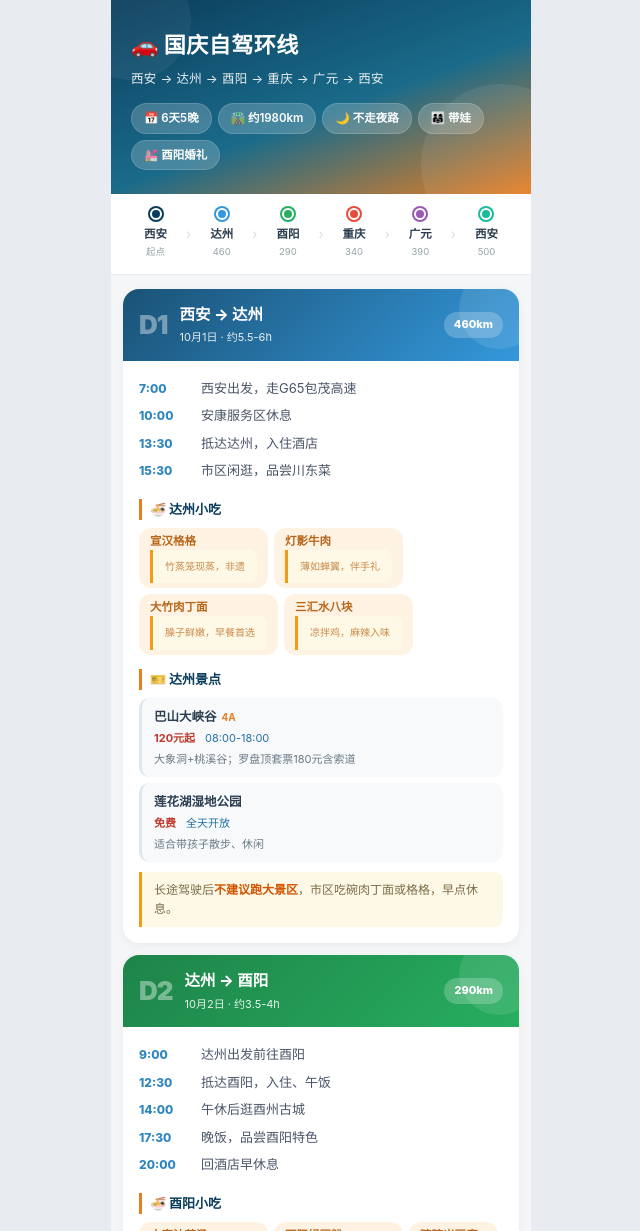
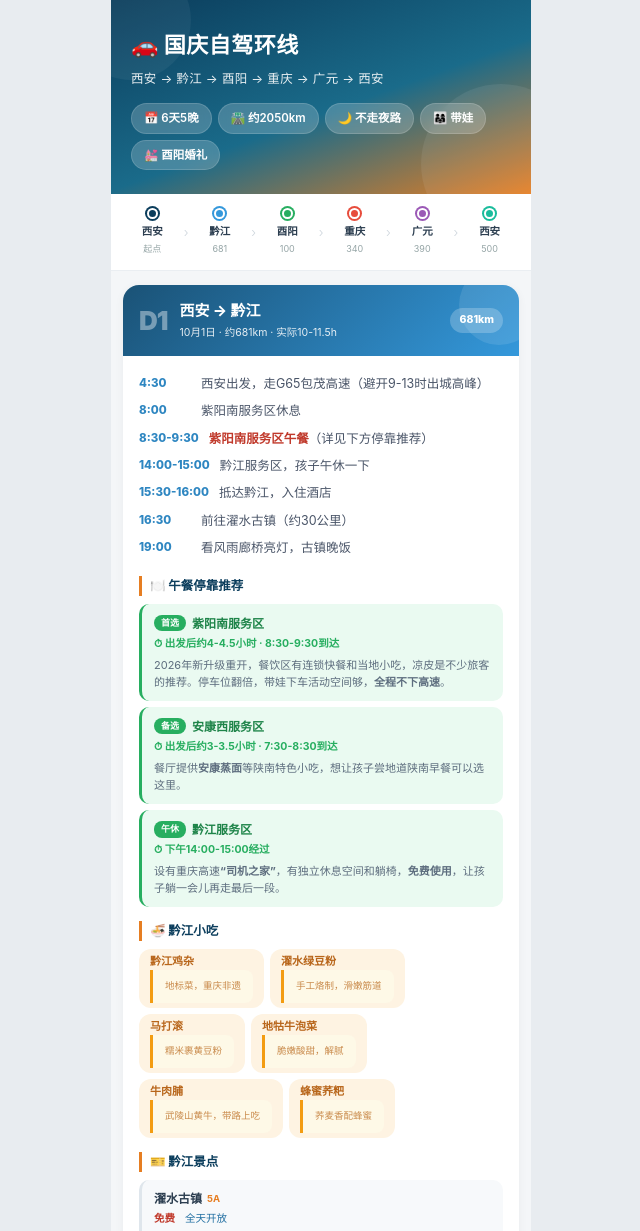
Before and after one commit to leotengfei/national-day-trip, a plain HTML site: page index.html in a window 1280 px wide. Shown: the top 1231 px of the page, without its empty margins (319-959 px from the left). Drawn offline with Linux system fonts and the light colour scheme.

Commit message:
update national-day-trip 2026-09-29

```diff
--- a/index.html
+++ b/index.html
@@ -14,7 +14,6 @@
     -webkit-font-smoothing: antialiased;
     display: flex;
     justify-content: center;
-    padding: 0;
     margin: 0;
   }
   .phone {
@@ -82,23 +81,21 @@
     display: flex;
     align-items: center;
     justify-content: space-between;
-    padding: 14px 16px;
+    padding: 14px 10px;
     background: #fff;
-    margin: 0;
     border-bottom: 1px solid #eaeef2;
-    position: relative;
   }
   .route-node { text-align: center; flex: 1; }
   .route-node .dot {
-    width: 12px; height: 12px;
+    width: 11px; height: 11px;
     border-radius: 50%;
     margin: 0 auto 5px;
     border: 2px solid #fff;
     box-shadow: 0 0 0 2px currentColor;
   }
-  .route-node .nm { font-size: 11.5px; font-weight: 800; color: #2c3e50; }
-  .route-node .km { font-size: 9.5px; color: #95a5a6; margin-top: 1px; }
-  .route-sep { color: #cdd5dc; font-size: 14px; font-weight: 300; padding: 0 2px; }
+  .route-node .nm { font-size: 10.5px; font-weight: 800; color: #2c3e50; }
+  .route-node .km { font-size: 9px; color: #95a5a6; margin-top: 1px; }
+  .route-sep { color: #cdd5dc; font-size: 13px; font-weight: 300; }
 
   /* ===== 每日卡片 ===== */
   .days { padding: 14px 12px 0; }
@@ -136,14 +133,14 @@
     position: relative; z-index: 1;
   }
   .day-head .dt { position: relative; z-index: 1; flex: 1; }
-  .day-head .dt h3 { font-size: 15.5px; font-weight: 800; }
-  .day-head .dt .meta { font-size: 11px; opacity: 0.88; margin-top: 2px; }
+  .day-head .dt h3 { font-size: 15px; font-weight: 800; }
+  .day-head .dt .meta { font-size: 10.5px; opacity: 0.88; margin-top: 2px; }
   .day-head .km-badge {
     position: relative; z-index: 1;
     background: rgba(255,255,255,0.22);
-    padding: 4px 10px;
+    padding: 4px 9px;
     border-radius: 14px;
-    font-size: 11px;
+    font-size: 10.5px;
     font-weight: 800;
     white-space: nowrap;
   }
@@ -156,22 +153,23 @@
     display: flex;
     gap: 10px;
     padding: 4px 0;
-    font-size: 13px;
-    line-height: 1.5;
+    font-size: 12.5px;
+    line-height: 1.55;
   }
   .tl-item .t {
     font-weight: 800;
     color: #2e86c1;
     min-width: 52px;
-    font-size: 12px;
+    font-size: 11.5px;
     padding-top: 1px;
+    flex-shrink: 0;
   }
   .tl-item .d { color: #4a5568; flex: 1; }
   .tl-item .d strong { color: #c0392b; }
 
-  /* ===== 分区标题 ===== */
+  /* 分区标题 */
   .sec-title {
-    font-size: 13px;
+    font-size: 12.5px;
     font-weight: 800;
     color: #0b3d5c;
     margin: 14px 0 8px;
@@ -181,28 +179,26 @@
   }
   .sec-title:first-child { margin-top: 0; }
 
-  /* ===== 美食列表 ===== */
-  .food-list {
-    display: flex; flex-wrap: wrap; gap: 6px;
-  }
+  /* 美食 */
+  .food-list { display: flex; flex-wrap: wrap; gap: 6px; }
   .food-tag {
     background: #fef3e2;
     color: #b8651a;
     padding: 5px 11px;
     border-radius: 12px;
-    font-size: 11.5px;
+    font-size: 11px;
     font-weight: 600;
     line-height: 1.4;
   }
   .food-tag .note {
     display: block;
-    font-size: 10px;
+    font-size: 9.5px;
     color: #c98a4b;
     font-weight: 400;
     margin-top: 1px;
   }
 
-  /* ===== 景点列表 ===== */
+  /* 景点 */
   .spot-item {
     background: #f7f9fb;
     border-radius: 10px;
@@ -212,7 +208,7 @@
   }
   .spot-item:last-child { margin-bottom: 0; }
   .spot-item .sname {
-    font-size: 12.5px;
+    font-size: 12px;
     font-weight: 800;
     color: #2c3e50;
     display: flex;
@@ -220,42 +216,59 @@
     gap: 5px;
     flex-wrap: wrap;
   }
-  .spot-item .sname .star {
-    font-size: 10px;
-    color: #e67e22;
-    font-weight: 700;
-  }
+  .spot-item .sname .star { font-size: 9.5px; color: #e67e22; font-weight: 700; }
   .spot-item .sline {
-    display: flex;
-    gap: 10px;
-    font-size: 11px;
-    color: #7f8c8d;
-    margin-top: 3px;
-    flex-wrap: wrap;
+    display: flex; gap: 10px;
+    font-size: 10.5px; color: #7f8c8d;
+    margin-top: 3px; flex-wrap: wrap;
   }
   .spot-item .sline .price { color: #c0392b; font-weight: 700; }
   .spot-item .sline .time { color: #2471a3; }
   .spot-item .sdesc {
-    font-size: 11px;
-    color: #6b7a86;
-    margin-top: 4px;
-    line-height: 1.5;
+    font-size: 10.5px; color: #6b7a86;
+    margin-top: 4px; line-height: 1.5;
   }
 
-  /* ===== 提示 ===== */
+  /* 午餐停靠 */
+  .lunch-item {
+    background: #eafaf1;
+    border-radius: 10px;
+    padding: 10px 12px;
+    margin-bottom: 6px;
+    border-left: 3px solid #27ae60;
+  }
+  .lunch-item:last-child { margin-bottom: 0; }
+  .lunch-item .lname {
+    font-size: 12px; font-weight: 800; color: #1e8449;
+    display: flex; align-items: center; gap: 6px; flex-wrap: wrap;
+  }
+  .lunch-item .lname .badge {
+    font-size: 9px; background: #27ae60; color: #fff;
+    padding: 1px 7px; border-radius: 8px; font-weight: 700;
+  }
+  .lunch-item .ltime {
+    font-size: 10.5px; color: #27ae60; font-weight: 700;
+    margin-top: 3px;
+  }
+  .lunch-item .ldesc {
+    font-size: 11px; color: #5d6d7e;
+    margin-top: 4px; line-height: 1.55;
+  }
+
+  /* 提示 */
   .note {
     background: #fef9e7;
     border-left: 3px solid #f39c12;
     padding: 9px 12px;
     border-radius: 0 8px 8px 0;
     margin-top: 10px;
-    font-size: 12px;
+    font-size: 11.5px;
     color: #7d6b47;
     line-height: 1.55;
   }
   .note strong { color: #d35400; }
 
-  /* ===== 返程对比 ===== */
+  /* 返程对比 */
   .compare {
     background: #fff;
     border-radius: 16px;
@@ -267,7 +280,7 @@
     background: #0b3d5c;
     color: #fff;
     padding: 12px 16px;
-    font-size: 14px;
+    font-size: 13.5px;
     font-weight: 800;
   }
   .compare-body { padding: 12px 14px 14px; }
@@ -276,7 +289,7 @@
     padding: 10px 12px;
     margin-bottom: 8px;
     border-left: 4px solid #ccc;
-    font-size: 12px;
+    font-size: 11.5px;
   }
   .opt:last-child { margin-bottom: 0; }
   .opt.good { background: #eafaf1; border-left-color: #27ae60; }
@@ -287,18 +300,18 @@
     margin-bottom: 4px; flex-wrap: wrap;
   }
   .opt .badge {
-    font-size: 10px; font-weight: 800;
+    font-size: 9.5px; font-weight: 800;
     padding: 2px 7px; border-radius: 10px;
     color: #fff;
   }
   .opt.good .badge { background: #27ae60; }
   .opt.mid .badge { background: #e67e22; }
   .opt.bad .badge { background: #e74c3c; }
-  .opt .onm { font-weight: 800; font-size: 12.5px; color: #2c3e50; }
-  .opt .opath { color: #5d6d7e; font-size: 11.5px; line-height: 1.5; }
+  .opt .onm { font-weight: 800; font-size: 12px; color: #2c3e50; }
+  .opt .opath { color: #5d6d7e; font-size: 11px; line-height: 1.5; }
   .opt .opath strong { color: #c0392b; }
 
-  /* ===== 底线提醒 ===== */
+  /* 底线 */
   .bottom {
     margin: 0 12px 20px;
     background: linear-gradient(135deg, #c0392b, #e74c3c);
@@ -308,25 +321,24 @@
     box-shadow: 0 4px 16px rgba(192,57,43,0.3);
   }
   .bottom h4 {
-    font-size: 14px;
+    font-size: 13.5px;
     font-weight: 800;
     margin-bottom: 8px;
     display: flex; align-items: center; gap: 6px;
   }
   .bottom ol {
     padding-left: 18px;
-    font-size: 12.5px;
+    font-size: 12px;
     line-height: 1.7;
     opacity: 0.97;
   }
   .bottom ol li { margin-bottom: 3px; }
   .bottom ol li:last-child { margin-bottom: 0; }
 
-  /* ===== 页脚 ===== */
   .foot {
     text-align: center;
     padding: 0 0 24px;
-    font-size: 11px;
+    font-size: 10.5px;
     color: #95a5a6;
     line-height: 1.7;
   }
@@ -335,20 +347,20 @@
 <body>
 <div class="phone">
 
-  <!-- ===== 顶部 ===== -->
+  <!-- 顶部 -->
   <div class="top">
     <h1>🚗 国庆自驾环线</h1>
-    <div class="route">西安 → 达州 → 酉阳 → 重庆 → 广元 → 西安</div>
+    <div class="route">西安 → 黔江 → 酉阳 → 重庆 → 广元 → 西安</div>
     <div class="pills">
       <span class="pill">📅 6天5晚</span>
-      <span class="pill">🛣️ 约1980km</span>
+      <span class="pill">🛣️ 约2050km</span>
       <span class="pill">🌙 不走夜路</span>
       <span class="pill">👨‍👩‍👧 带娃</span>
       <span class="pill">💒 酉阳婚礼</span>
     </div>
   </div>
 
-  <!-- ===== 路线条 ===== -->
+  <!-- 路线条 -->
   <div class="route-bar">
     <div class="route-node" style="color:#0b3d5c;">
       <div class="dot" style="background:#0b3d5c;"></div>
@@ -358,14 +370,14 @@
     <span class="route-sep">›</span>
     <div class="route-node" style="color:#3498db;">
       <div class="dot" style="background:#3498db;"></div>
-      <div class="nm">达州</div>
-      <div class="km">460</div>
+      <div class="nm">黔江</div>
+      <div class="km">681</div>
     </div>
     <span class="route-sep">›</span>
     <div class="route-node" style="color:#27ae60;">
       <div class="dot" style="background:#27ae60;"></div>
       <div class="nm">酉阳</div>
-      <div class="km">290</div>
+      <div class="km">100</div>
     </div>
     <span class="route-sep">›</span>
     <div class="route-node" style="color:#e74c3c;">
@@ -387,48 +399,80 @@
     </div>
   </div>
 
-  <!-- ===== 每日 ===== -->
+  <!-- 每日 -->
   <div class="days">
 
-    <!-- D1 达州 -->
+    <!-- D1 黔江 -->
     <div class="day">
       <div class="day-head" style="background: linear-gradient(135deg, #1a5276, #3498db);">
         <div class="dn">D1</div>
         <div class="dt">
-          <h3>西安 → 达州</h3>
-          <div class="meta">10月1日 · 约5.5-6h</div>
+          <h3>西安 → 黔江</h3>
+          <div class="meta">10月1日 · 约681km · 实际10-11.5h</div>
         </div>
-        <div class="km-badge">460km</div>
+        <div class="km-badge">681km</div>
       </div>
       <div class="day-body">
         <div class="tl">
-          <div class="tl-item"><span class="t">7:00</span><span class="d">西安出发，走G65包茂高速</span></div>
-          <div class="tl-item"><span class="t">10:00</span><span class="d">安康服务区休息</span></div>
-          <div class="tl-item"><span class="t">13:30</span><span class="d">抵达达州，入住酒店</span></div>
-          <div class="tl-item"><span class="t">15:30</span><span class="d">市区闲逛，品尝川东菜</span></div>
+          <div class="tl-item"><span class="t">4:30</span><span class="d">西安出发，走G65包茂高速（避开9-13时出城高峰）</span></div>
+          <div class="tl-item"><span class="t">8:00</span><span class="d">紫阳南服务区休息</span></div>
+          <div class="tl-item"><span class="t">8:30-9:30</span><span class="d"><strong>紫阳南服务区午餐</strong>（详见下方停靠推荐）</span></div>
+          <div class="tl-item"><span class="t">14:00-15:00</span><span class="d">黔江服务区，孩子午休一下</span></div>
+          <div class="tl-item"><span class="t">15:30-16:00</span><span class="d">抵达黔江，入住酒店</span></div>
+          <div class="tl-item"><span class="t">16:30</span><span class="d">前往濯水古镇（约30公里）</span></div>
+          <div class="tl-item"><span class="t">19:00</span><span class="d">看风雨廊桥亮灯，古镇晚饭</span></div>
         </div>
 
-        <div class="sec-title">🍜 达州小吃</div>
-        <div class="food-list">
-          <span class="food-tag">宣汉格格<span class="note">竹蒸笼现蒸，非遗</span></span>
-          <span class="food-tag">灯影牛肉<span class="note">薄如蝉翼，伴手礼</span></span>
-          <span class="food-tag">大竹肉丁面<span class="note">臊子鲜嫩，早餐首选</span></span>
-          <span class="food-tag">三汇水八块<span class="note">凉拌鸡，麻辣入味</span></span>
+        <div class="sec-title">🍽️ 午餐停靠推荐</div>
+        <div class="lunch-item">
+          <div class="lname"><span class="badge">首选</span>紫阳南服务区</div>
+          <div class="ltime">⏱ 出发后约4-4.5小时 · 8:30-9:30到达</div>
+          <div class="ldesc">2026年新升级重开，餐饮区有连锁快餐和当地小吃，凉皮是不少旅客的推荐。停车位翻倍，带娃下车活动空间够，<strong>全程不下高速</strong>。</div>
+        </div>
+        <div class="lunch-item">
+          <div class="lname"><span class="badge">备选</span>安康西服务区</div>
+          <div class="ltime">⏱ 出发后约3-3.5小时 · 7:30-8:30到达</div>
+          <div class="ldesc">餐厅提供<strong>安康蒸面</strong>等陕南特色小吃，想让孩子尝地道陕南早餐可以选这里。</div>
+        </div>
+        <div class="lunch-item">
+          <div class="lname"><span class="badge">午休</span>黔江服务区</div>
+          <div class="ltime">⏱ 下午14:00-15:00经过</div>
+          <div class="ldesc">设有重庆高速<strong>“司机之家”</strong>，有独立休息空间和躺椅，<strong>免费使用</strong>，让孩子躺一会儿再走最后一段。</div>
         </div>
 
-        <div class="sec-title">🎫 达州景点</div>
+        <div class="sec-title">🍜 黔江小吃</div>
+        <div class="food-list">
+          <span class="food-tag">黔江鸡杂<span class="note">地标菜，重庆非遗</span></span>
+          <span class="food-tag">濯水绿豆粉<span class="note">手工烙制，滑嫩筋道</span></span>
+          <span class="food-tag">马打滚<span class="note">糯米裹黄豆粉</span></span>
+          <span class="food-tag">地牯牛泡菜<span class="note">脆嫩酸甜，解腻</span></span>
+          <span class="food-tag">牛肉脯<span class="note">武陵山黄牛，带路上吃</span></span>
+          <span class="food-tag">蜂蜜荞粑<span class="note">荞麦香配蜂蜜</span></span>
+        </div>
+
+        <div class="sec-title">🎫 黔江景点</div>
         <div class="spot-item">
-          <div class="sname">巴山大峡谷 <span class="star">4A</span></div>
-          <div class="sline"><span class="price">120元起</span><span class="time">08:00-18:00</span></div>
-          <div class="sdesc">大象洞+桃溪谷；罗盘顶套票180元含索道</div>
+          <div class="sname">濯水古镇 <span class="star">5A</span></div>
+          <div class="sline"><span class="price">免费</span><span class="time">全天开放</span></div>
+          <div class="sdesc">世界第一风雨廊桥（658米），19:00-22:00亮灯，夜景是精华</div>
         </div>
         <div class="spot-item">
-          <div class="sname">莲花湖湿地公园</div>
-          <div class="sline"><span class="price">免费</span><span class="time">全天开放</span></div>
-          <div class="sdesc">适合带孩子散步、休闲</div>
+          <div class="sname">蒲花暗河</div>
+          <div class="sline"><span class="price">60-118元</span><span class="time">08:30-17:00</span></div>
+          <div class="sdesc">喀斯特暗河，乘船穿溶洞天生桥，距古镇10分钟车程</div>
+        </div>
+        <div class="spot-item">
+          <div class="sname">城市大峡谷 <span class="star">4A</span></div>
+          <div class="sline"><span class="price">约60元</span><span class="time">08:30-16:30</span></div>
+          <div class="sdesc">城中的峡谷景观，适合带娃轻徒步</div>
+        </div>
+        <div class="spot-item">
+          <div class="sname">阿蓬江湿地公园</div>
+          <div class="sline"><span class="price">免费（竹筏30元）</span><span class="time">全天开放</span></div>
+          <div class="sdesc">可骑行、徒步或坐竹筏，秋有芦苇，适合亲子</div>
         </div>
 
-        <div class="note">长途驾驶后<strong>不建议跑大景区</strong>，市区吃碗肉丁面或格格，早点休息。</div>
+        <div class="note">下午到黔江后<strong>直接去濯水古镇</strong>，傍晚逛古镇、吃绿豆粉，19:00看风雨廊桥亮灯。第二天上午可顺路看一眼蒲花暗河再出发。<strong>彭水至酉阳段共和隧道、酉黔隧道施工单道双通，可能缓行。</strong></div>
       </div>
     </div>
 
@@ -437,15 +481,16 @@
       <div class="day-head" style="background: linear-gradient(135deg, #1e8449, #27ae60);">
         <div class="dn">D2</div>
         <div class="dt">
-          <h3>达州 → 酉阳</h3>
-          <div class="meta">10月2日 · 约3.5-4h</div>
+          <h3>黔江 → 酉阳</h3>
+          <div class="meta">10月2日 · 约100km · 1.5h</div>
         </div>
-        <div class="km-badge">290km</div>
+        <div class="km-badge">100km</div>
       </div>
       <div class="day-body">
         <div class="tl">
-          <div class="tl-item"><span class="t">9:00</span><span class="d">达州出发前往酉阳</span></div>
-          <div class="tl-item"><span class="t">12:30</span><span class="d">抵达酉阳，入住、午饭</span></div>
+          <div class="tl-item"><span class="t">9:00</span><span class="d">睡到自然醒，酒店早餐</span></div>
+          <div class="tl-item"><span class="t">10:00</span><span class="d">黔江出发前往酉阳（最晚11:00）</span></div>
+          <div class="tl-item"><span class="t">11:30</span><span class="d">抵达酉阳，入住、午饭</span></div>
           <div class="tl-item"><span class="t">14:00</span><span class="d">午休后逛酉州古城</span></div>
           <div class="tl-item"><span class="t">17:30</span><span class="d">晚饭，品尝酉阳特色</span></div>
           <div class="tl-item"><span class="t">20:00</span><span class="d">回酒店早休息</span></div>
@@ -492,7 +537,7 @@
         <div class="dn">D3</div>
         <div class="dt">
           <h3>酉阳婚礼 → 重庆</h3>
-          <div class="meta">10月3日 · 约4-4.5h</div>
+          <div class="meta">10月3日 · 约340km · 4-4.5h</div>
         </div>
         <div class="km-badge">340km</div>
       </div>
@@ -536,7 +581,7 @@
         <div class="dn">D5</div>
         <div class="dt">
           <h3>重庆半天 → 广元</h3>
-          <div class="meta">10月5日 · 约5h</div>
+          <div class="meta">10月5日 · 约390km · 5h</div>
         </div>
         <div class="km-badge">390km</div>
       </div>
@@ -590,7 +635,7 @@
         <div class="dn">D6</div>
         <div class="dt">
           <h3>广元 → 西安</h3>
-          <div class="meta">10月6日 · 约6.5-7h</div>
+          <div class="meta">10月6日 · 约500km · 6.5-7h</div>
         </div>
         <div class="km-badge">约500km</div>
       </div>
@@ -607,7 +652,7 @@
 
   </div>
 
-  <!-- ===== 返程路线对比 ===== -->
+  <!-- 返程路线对比 -->
   <div class="compare">
     <div class="compare-title">🛣️ 广元→西安 路线对比</div>
     <div class="compare-body">
@@ -626,19 +671,18 @@
     </div>
   </div>
 
-  <!-- ===== 底线提醒 ===== -->
+  <!-- 底线 -->
   <div class="bottom">
     <h4>⚠️ 三条不能破的底线</h4>
     <ol>
       <li>10/3 婚礼后最晚 <strong>15:30</strong> 从酉阳出发</li>
       <li>10/5 最晚 <strong>14:00</strong> 从重庆出发去广元</li>
-      <li>10/6 走 <strong>G85银昆+G7011十天</strong>，避开G5汉中管制段，7:00前出发</li>
+      <li>10/6 走 <strong>G85银昆+G7011十天</strong>，7:00前出发</li>
     </ol>
   </div>
 
-  <!-- ===== 页脚 ===== -->
   <div class="foot">
-    全程约1980公里 · 6天5晚 · 不走夜路<br>
+    全程约2050公里 · 6天5晚 · 不走夜路<br>
     祝旅途愉快，一路平安 🚗💨
   </div>
 
```
